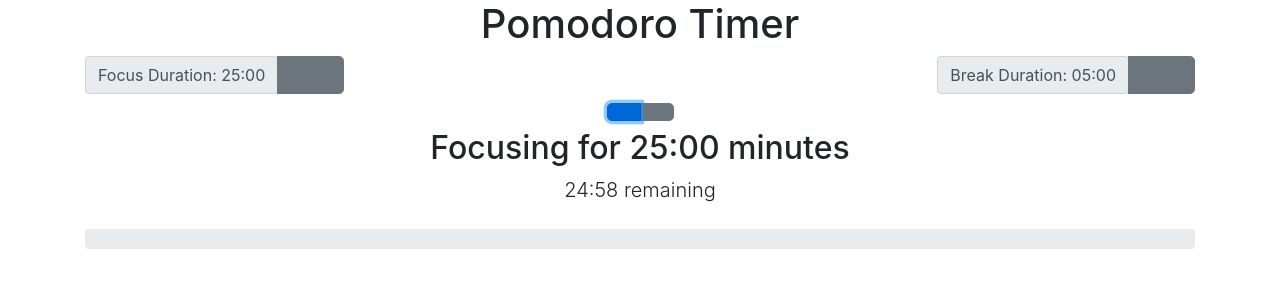
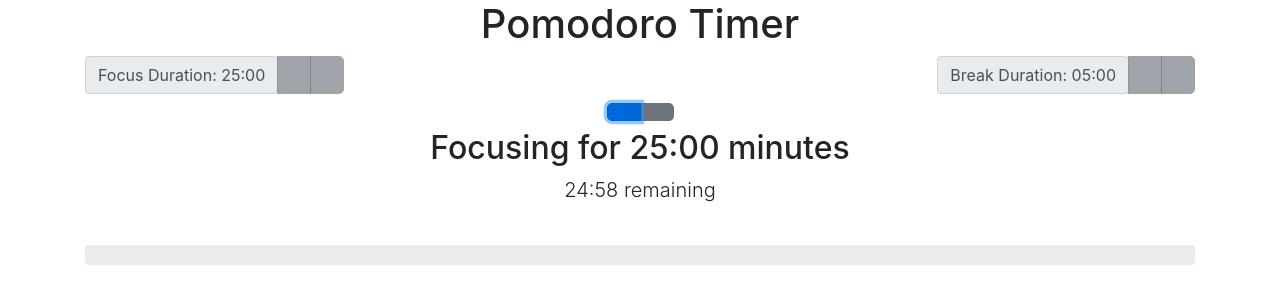
Before and after one commit to skurshner/Pomodoro-Timer, a React (Create React App) app: page / in a window 1280 px wide. Both pictures are taken after a click on the button 623 px from the left and 111 px from the top of the page. Shown: the top 304 px of the page. Built offline with nearby package versions, Linux system fonts and the light colour scheme; a web font is replaced by a local one.

Commit message:
all tests passing except progress bar

```diff
--- a/src/pomodoro/Pomodoro.js
+++ b/src/pomodoro/Pomodoro.js
@@ -60,27 +60,30 @@ function Pomodoro() {
     breakDuration: 5,
   };
 
-  const limits = {
+  const limitsAndInterval = {
     focusUpperLimit: 60,
     focusLowerLimit: 5,
+    focusInterval: 5,
     breakUpperLimit: 15,
     breakLowerLimit: 1,
+    breakInterval: 1,
   };
 
   const [timerState, setTimerState] = useState({ ...initialState });
 
-  const increaseDuration = (duration, upperLimit) =>
-    Math.min(duration + 1, upperLimit);
+  const increaseDuration = (duration, interval, upperLimit) =>
+    Math.min(duration + interval, upperLimit);
 
-  const decreaseDuration = (duration, lowerLimit) =>
-    Math.max(lowerLimit, duration - 1);
+  const decreaseDuration = (duration, interval, lowerLimit) =>
+    Math.max(lowerLimit, duration - interval);
 
   const increaseFocusDuration = () => {
     setTimerState({
       ...timerState,
       focusDuration: increaseDuration(
         timerState.focusDuration,
-        limits.focusUpperLimit
+        limitsAndInterval.focusInterval,
+        limitsAndInterval.focusUpperLimit
       ),
     });
   };
@@ -90,7 +93,8 @@ function Pomodoro() {
       ...timerState,
       focusDuration: decreaseDuration(
         timerState.focusDuration,
-        limits.focusLowerLimit
+        limitsAndInterval.focusInterval,
+        limitsAndInterval.focusLowerLimit
       ),
     });
   };
@@ -100,7 +104,8 @@ function Pomodoro() {
       ...timerState,
       breakDuration: increaseDuration(
         timerState.breakDuration,
-        limits.breakUpperLimit
+        limitsAndInterval.breakInterval,
+        limitsAndInterval.breakUpperLimit
       ),
     });
   };
@@ -110,7 +115,8 @@ function Pomodoro() {
       ...timerState,
       breakDuration: decreaseDuration(
         timerState.breakDuration,
-        limits.breakLowerLimit
+        limitsAndInterval.breakInterval,
+        limitsAndInterval.breakLowerLimit
       ),
     });
   };
@@ -166,15 +172,19 @@ function Pomodoro() {
       <TimerControls
         session={session}
         timerState={timerState}
+        isTimerRunning={isTimerRunning}
         decreaseFocusDuration={decreaseFocusDuration}
         increaseFocusDuration={increaseFocusDuration}
         decreaseBreakDuration={decreaseBreakDuration}
         increaseBreakDuration={increaseBreakDuration}
         playPause={playPause}
-        isTimerRunning={isTimerRunning}
         resetTimers={resetTimers}
       />
-      <TimerStatus session={session} />
+      <TimerStatus
+        timerState={timerState}
+        session={session}
+        isTimerRunning={isTimerRunning}
+      />
     </div>
   );
 }
--- a/src/pomodoro/StartStop.js
+++ b/src/pomodoro/StartStop.js
@@ -0,0 +1,46 @@
+import React from "react";
+import classNames from "../utils/class-names";
+
+const StartStop = ({ isTimerRunning, session, playPause, resetTimers }) => {
+  return (
+    <div className="row">
+      <div className="col">
+        <div
+          className="btn-group btn-group-lg mb-2"
+          role="group"
+          aria-label="Timer controls"
+        >
+          <button
+            type="button"
+            className="btn btn-primary"
+            data-testid="play-pause"
+            title="Start or pause timer"
+            onClick={playPause}
+          >
+            <span
+              className={classNames({
+                oi: true,
+                "oi-media-play": !isTimerRunning,
+                "oi-media-pause": isTimerRunning,
+              })}
+            />
+          </button>
+          {/* TODO: Implement stopping the current focus or break session. and disable the stop button when there is no active session */}
+          {/* TODO: Disable the stop button when there is no active session */}
+          <button
+            disabled={session ? "" : true}
+            type="button"
+            className="btn btn-secondary"
+            data-testid="stop"
+            title="Stop the session"
+            onClick={resetTimers}
+          >
+            <span className="oi oi-media-stop" />
+          </button>
+        </div>
+      </div>
+    </div>
+  );
+};
+
+export default StartStop;
--- /dev/null
+++ b/src/pomodoro/StatusBar.js
@@ -0,0 +1,24 @@
+import React from "react";
+
+const StatusBar = ({ timerState, session }) => {
+  const percentage = (timerState.focusDuration * 60) / session.timeRemaining;
+
+  return (
+    <div className="row mb-2">
+      <div className="col">
+        <div className="progress" style={{ height: "20px" }}>
+          <div
+            className="progress-bar"
+            role="progressbar"
+            aria-valuemin="0"
+            aria-valuemax="100"
+            aria-valuenow="0" // TODO: Increase aria-valuenow as elapsed time increases
+            style={{ width: { percentage } }} // TODO: Increase width % as elapsed time increases
+          />
+        </div>
+      </div>
+    </div>
+  );
+};
+
+export default StatusBar;
--- a/src/pomodoro/TimerControls.js
+++ b/src/pomodoro/TimerControls.js
@@ -1,5 +1,5 @@
 import React from "react";
-import classNames from "../utils/class-names";
+import StartStop from "./StartStop";
 import TimerSetting from "./TimerSetting";
 
 const TimerControls = ({
@@ -37,42 +37,12 @@ const TimerControls = ({
           </div>
         </div>
       </div>
-      <div className="row">
-        <div className="col">
-          <div
-            className="btn-group btn-group-lg mb-2"
-            role="group"
-            aria-label="Timer controls"
-          >
-            <button
-              type="button"
-              className="btn btn-primary"
-              data-testid="play-pause"
-              title="Start or pause timer"
-              onClick={playPause}
-            >
-              <span
-                className={classNames({
-                  oi: true,
-                  "oi-media-play": !isTimerRunning,
-                  "oi-media-pause": isTimerRunning,
-                })}
-              />
-            </button>
-            {/* TODO: Implement stopping the current focus or break session. and disable the stop button when there is no active session */}
-            {/* TODO: Disable the stop button when there is no active session */}
-            <button
-              type="button"
-              className="btn btn-secondary"
-              data-testid="stop"
-              title="Stop the session"
-              onClick={resetTimers}
-            >
-              <span className="oi oi-media-stop" />
-            </button>
-          </div>
-        </div>
-      </div>
+      <StartStop
+        isTimerRunning={isTimerRunning}
+        session={session}
+        playPause={playPause}
+        resetTimers={resetTimers}
+      />
     </>
   );
 };
--- a/src/pomodoro/TimerSetting.js
+++ b/src/pomodoro/TimerSetting.js
@@ -3,6 +3,7 @@ import { minutesToDuration } from "../utils/duration";
 
 const TimerSetting = ({
   label,
+  session,
   timerState,
   setIncreaseDuration,
   setDecreaseDuration,
@@ -13,27 +14,35 @@ const TimerSetting = ({
     }
     return timerState.breakDuration;
   };
+
+  const testIds = {
+    durationType: `duration-${label.toLowerCase()}`,
+    decreaseDuration: `decrease-${label.toLowerCase()}`,
+    increaseDuration: `increase-${label.toLowerCase()}`,
+  };
   return (
     <div className="input-group input-group-lg mb-2">
-      <span className="input-group-text" data-testid="duration-focus">
+      <span className="input-group-text" data-testid={testIds.durationType}>
         {/* TODO: Update this text to display the current focus session duration */}
         {label} Duration: {minutesToDuration(getTimer(label))}
       </span>
       <div className="input-group-append">
         {/* TODO: Implement decreasing focus duration and disable during a focus or break session */}
         <button
+          disabled={session ? true : ""}
           type="button"
           className="btn btn-secondary"
-          data-testid="decrease-focus"
+          data-testid={testIds.decreaseDuration}
           onClick={setDecreaseDuration}
         >
           <span className="oi oi-minus" />
         </button>
         {/* TODO: Implement increasing focus duration  and disable during a focus or break session */}
         <button
+          disabled={session ? true : ""}
           type="button"
           className="btn btn-secondary"
-          data-testid="increase-focus"
+          data-testid={testIds.increaseDuration}
           onClick={setIncreaseDuration}
         >
           <span className="oi oi-plus" />
--- a/src/pomodoro/TimerStatus.js
+++ b/src/pomodoro/TimerStatus.js
@@ -1,7 +1,14 @@
-import React from "react";
+import React, { useState } from "react";
 import { secondsToDuration } from "../utils/duration";
+import { minutesToDuration } from "../utils/duration";
+import StatusBar from "./StatusBar";
 
-const TimerStatus = ({ session }) => {
+const TimerStatus = ({ timerState, session, isTimerRunning }) => {
+  const focusDur = minutesToDuration(timerState.focusDuration);
+  const breakDur = minutesToDuration(timerState.breakDuration);
+  const sessionType = session?.label;
+
+  const [percentage, setPercentage] = useState(0);
   if (!session) return <></>;
 
   return (
@@ -11,7 +18,8 @@ const TimerStatus = ({ session }) => {
         <div className="col">
           {/* TODO: Update message below to include current session (Focusing or On Break) total duration */}
           <h2 data-testid="session-title">
-            {session?.label} for 25:00 minutes
+            {sessionType} for {sessionType === "Focusing" ? focusDur : breakDur}{" "}
+            minutes
           </h2>
           {/* TODO: Update message below correctly format the time remaining in the current session */}
           <p className="lead" data-testid="session-sub-title">
@@ -21,18 +29,10 @@ const TimerStatus = ({ session }) => {
       </div>
       <div className="row mb-2">
         <div className="col">
-          <div className="progress" style={{ height: "20px" }}>
-            <div
-              className="progress-bar"
-              role="progressbar"
-              aria-valuemin="0"
-              aria-valuemax="100"
-              aria-valuenow="0" // TODO: Increase aria-valuenow as elapsed time increases
-              style={{ width: "0%" }} // TODO: Increase width % as elapsed time increases
-            />
-          </div>
+          <h2>{session && !isTimerRunning ? "PAUSED" : ""}</h2>
         </div>
       </div>
+      <StatusBar timerState={timerState} session={session} />
     </div>
   );
 };
```
